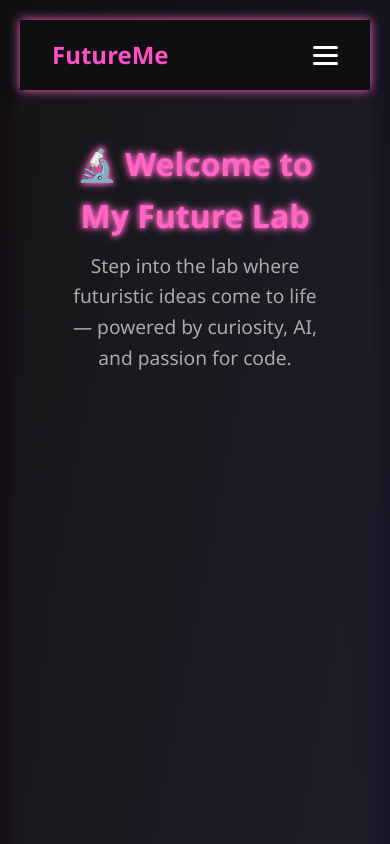
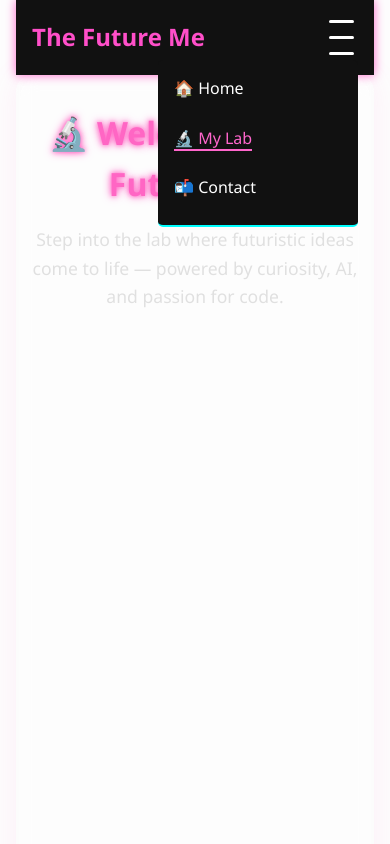
Before and after one commit to BoitumeloRak/future-me-2030, a plain HTML site: page lab.html in a window 390 px wide. Shown: the top 844 px of the page. Drawn offline with Linux system fonts and the light colour scheme.

Commit message:
Rebuild Lab page: responsive navbar, card animations, and hamburger menu

```diff
--- a/lab.html
+++ b/lab.html
@@ -12,7 +12,7 @@
 
     <!-- NAVBAR -->
   <nav class="navbar">
-    <div class="logo">FutureMe</div>
+    <div class="logo">The Future Me</div>
     <div class="hamburger" id="hamburger">
         <span></span>
         <span></span>
@@ -63,5 +63,7 @@
   <footer>
     <p>&copy; 2030 Boitumelo Rakgole | Women in Tech 🌍✨</p>
   </footer>
+
+  <script src="lab.js"></script>
 </body>
 </html>
--- a/styles.css
+++ b/styles.css
@@ -22,16 +22,25 @@ nav ul li a.active{
     border-bottom: 2px solid #ff66cc;
 }
 
-.navbar {
+/* .navbar {
     display: flex;
     justify-content: space-between;
     align-items: center;
-    padding: 1rem 2rem;
+    padding: 1rem2rem;
     background-color: #0f0f0f;
     color: #fff;
     position: sticky;
     top: 0;
     z-index: 999;
+} */
+
+.navbar {
+  display: flex;
+  justify-content: space-between;
+  align-items: center;
+  background: #111;
+  padding: 1rem;
+  color: #fff;
 }
 
 .logo {
@@ -59,6 +68,13 @@ nav ul li a.active{
     display: flex;
     list-style: none;
     gap: 1rem;
+    color: #00ffff;
+    border-bottom: 2px solid #00ffff;
+}
+
+.nav-links li a {
+  color: white;
+  text-decoration: none;
 }
 
 .nav-links li a:hover{
@@ -107,6 +123,7 @@ nav ul li a.active{
     background: #fff;
     border-radius: 5px;
     transition: 0.3s;
+    margin: 4px;
 }
 
 /* Responsive */
@@ -117,30 +134,45 @@ nav ul li a.active{
 }
 
 .lab-section {
-    padding: 3rem;
+    padding: 2rem 0;
     color: #fff;
     text-align: center;
 }
 
-.lab-intro {
+/* .lab-intro {
     max-width: 600px;
     margin: 0 auto 2 rem;
     font-size: 1.2rem;
     color: #aaa;
+} */
+
+.lab-intro {
+  margin: 1rem 0;
+  font-size: 1.1rem;
 }
 
 .lab-grid {
     display: grid;
     grid-template-columns: repeat(auto-fit, minmax(280, 1fr));
-    gap: 2rem;
+    gap: 1rem;
 }
 
-.project-card {
+/* .project-card {
     background: #2c2c3c;
     padding: 1.5rem;
     border-radius: 1rem;
     box-shadow: 0 0 20px rgba(255, 102, 204, 0.2);
     transition: transform 0.3s ease, box-shadow 0.3s ease;
+} */
+
+.project-card {
+  background: #fff;
+  padding: 1.5rem;
+  border-radius: 10px;
+  box-shadow: 0 0 10px rgba(0,0,0,0.1);
+  opacity: 0;
+  transform: translateY(20px);
+  transition: all 0.5s ease-in-out;
 }
 
 .project-card:hover {
@@ -150,13 +182,20 @@ nav ul li a.active{
 }
 
 
-footer {
+
+/* footer {
   background: #0f0f0f;
   color: #00fff7;
   padding: 1rem;
   text-align: center;
   font-size: 0.9rem;
   box-shadow: 0 -2px 15px rgba(0,255,247,0.4);
+} */
+
+footer {
+  text-align: center;
+  margin: 2rem 0;
+  font-size: 0.9rem;
 }
 
 
@@ -177,15 +216,23 @@ footer {
   margin: 0;
   padding: 0;
   box-sizing: border-box;
-  font-family: 'Segoe UI', Tahoma, Geneva, Verdana, sans-serif;
+  /* font-family: 'Segoe UI', Tahoma, Geneva, Verdana, sans-serif; */
 }
 
-body {
+/* body {
   background: linear-gradient(to bottom right, #0f0f0f, #1a1a2e);
   color: #ffffff;
   line-height: 1.6;
   padding: 20px;
   scroll-behavior: smooth;
+} */
+
+body {
+  font-family: 'Segoe UI', sans-serif;
+  line-height: 1.6;
+  background-color: #fdfdfd;
+  color: #333;
+  padding: 0 1rem;
 }
 
 h1, h2, h3 {
@@ -384,4 +431,25 @@ html {
 @keyframes blink {
     0%, 100% {opacity: 1;}
     50% {opacity: 0;}
+  }
+
+/* Mobile */
+@media (max-width: 768px) {
+  .hamburger {
+    display: flex;
+  }
+  .nav-links {
+    display: none;
+    flex-direction: column;
+    background-color: #111;
+    position: absolute;
+    top: 60px;
+    right: 1rem;
+    padding: 1rem;
+    width: 200px;
+    border-radius: 5px;
+  }
+  .nav-links {
+    display: flex;
+  }
 }
```
Also changed, not shown: lab.js (+10 -13 lines).
